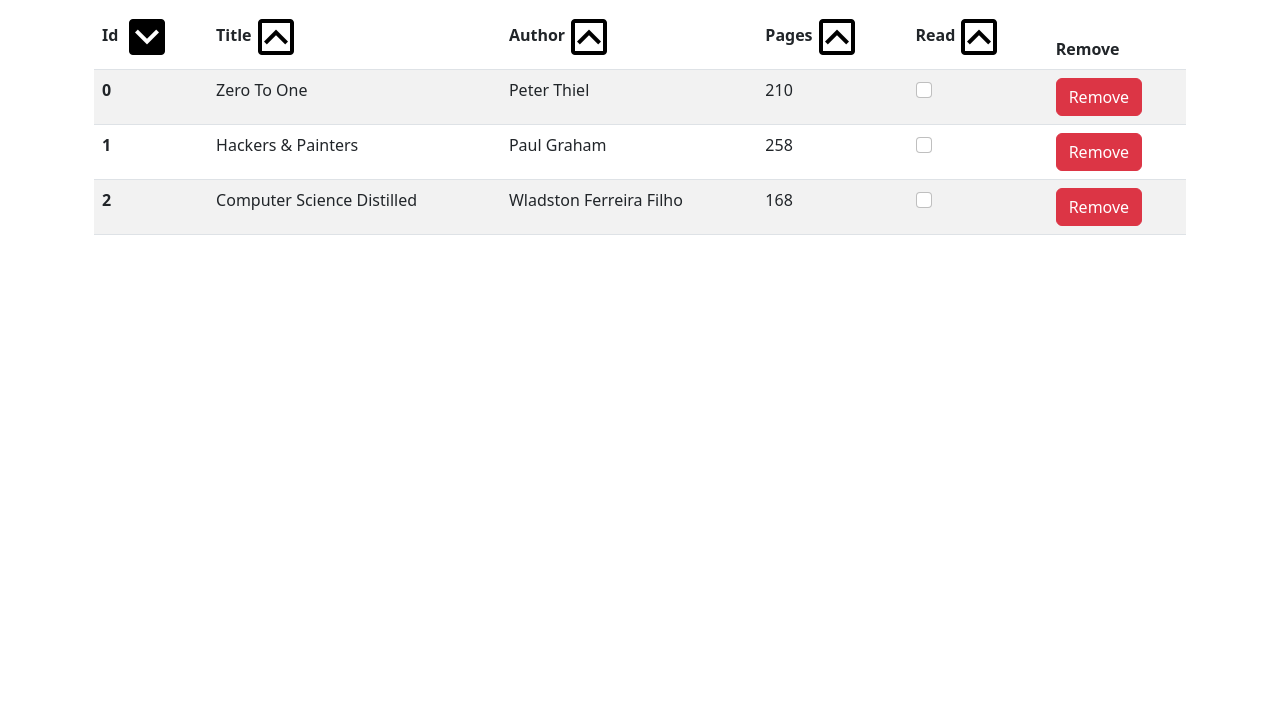
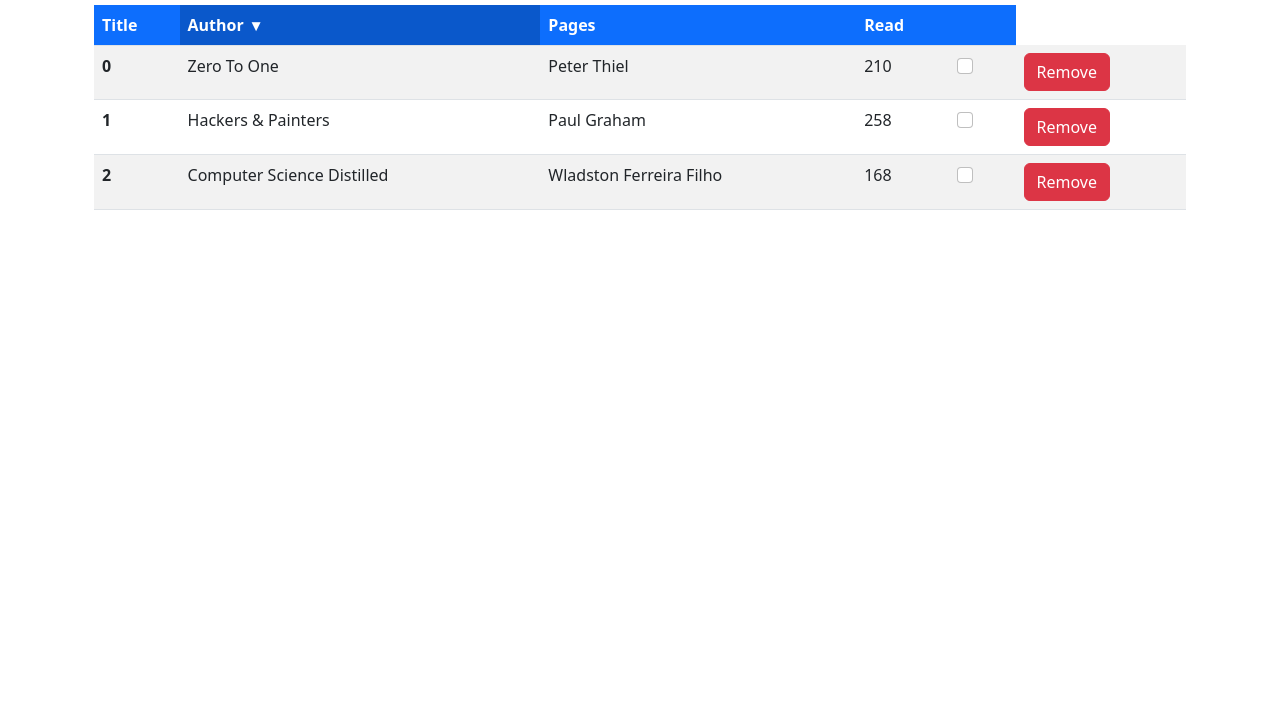
Before and after one commit to JohanCodeForFun/Library-TOP, a website: page index.html in a window 1280 px wide. Shown: the part 93-800 px from the top of the page. Drawn offline with nearby package versions, Linux system fonts and the light colour scheme.

Commit message:
added styling for active sorting choice

```diff
--- a/index.html
+++ b/index.html
@@ -119,14 +119,13 @@
           <section id="booksAdded">
 						<h3>Books in your library:</h3>
             <table class="table table-striped table-sortable">
-              <thead>
+              <thead class="bg-primary text-white">
                 <tr>
-                  <th scope="col">Id <img src="img/chevron-down-box.png" id="sort-by-id" alt="sort img"></th>
-                  <th scope="col">Title<img src="img/chevron-up-box-outline.png" id="sort-by-title" alt="sort img"></th>
-                  <th scope="col">Author<img src="img/chevron-up-box-outline.png" id="sort-by-author" alt="sort img"></th>
-                  <th scope="col">Pages<img src="img/chevron-up-box-outline.png" id="sort-by-pages" alt="sort img"></th>
-                  <th scope="col">Read<img src="img/chevron-up-box-outline.png" id="sort-by-read" alt="sort img"></th>
-                  <th scope="col">Remove</th>
+                  <th scope="col">Title</th>
+                  <th scope="col">Author</th>
+                  <th scope="col">Pages</th>
+                  <th scope="col">Read</th>
+                  <th scope="col"></th>
                 </tr>
               </thead>
               <tbody id="booksBody"></tbody>
--- a/styles.css
+++ b/styles.css
@@ -1,34 +1,20 @@
-/* html {
-	margin: 0;
-	padding: 0;
-	box-sizing: border-box;
+.table-sortable th {
+	cursor: pointer;
 }
 
-#navbar {
-	display: flex;
-	justify-content: space-evenly;
-	align-items: center;
+.table-sortable .th-sort-asc::after {
+	content: "\25b4";
+}
+.table-sortable .th-sort-desc::after {
+	content: "\25be";
 }
 
-#libraryContent {
-	margin-top: 1rem;
-	display: flex;
-	justify-content: center;
-	align-items: center;
-	flex-direction: column;
+.table-sortable .th-sort-asc::after,
+.table-sortable .th-sort-desc::after {
+	margin-left: .5rem;
 }
 
-.form-input {
-	display: flex;
-	justify-content: center;
-	flex-direction: column;
-	gap: .5rem;
+.table-sortable .th-sort-asc,
+.table-sortable .th-sort-desc {
+	background-color: rgba(0, 0, 0, 0.2);
 }
-
-td, th {
-	text-align: left;
-	border: 1px solid #999;
-	padding: 0.5rem;
-	border-spacing: 0.5rem;
-	border-collapse: collapse;
-} */
```
